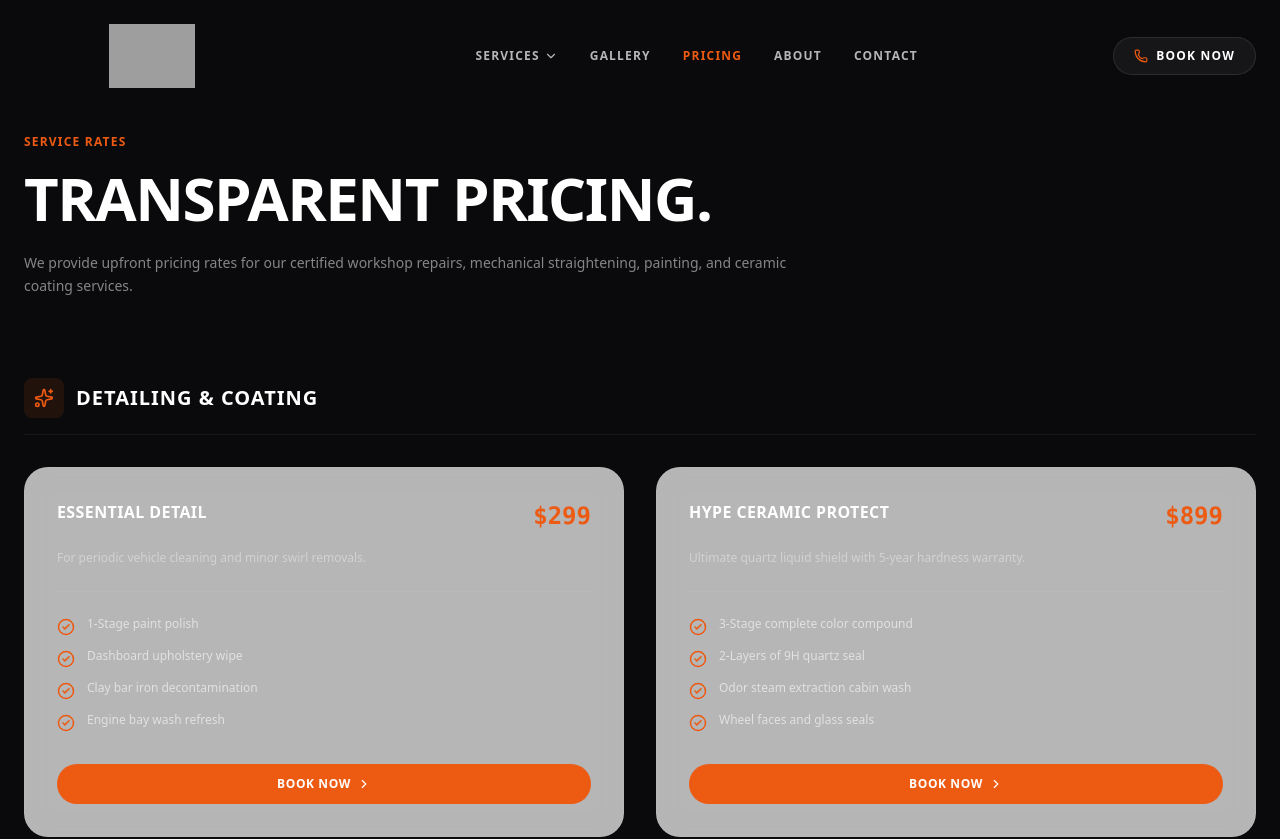
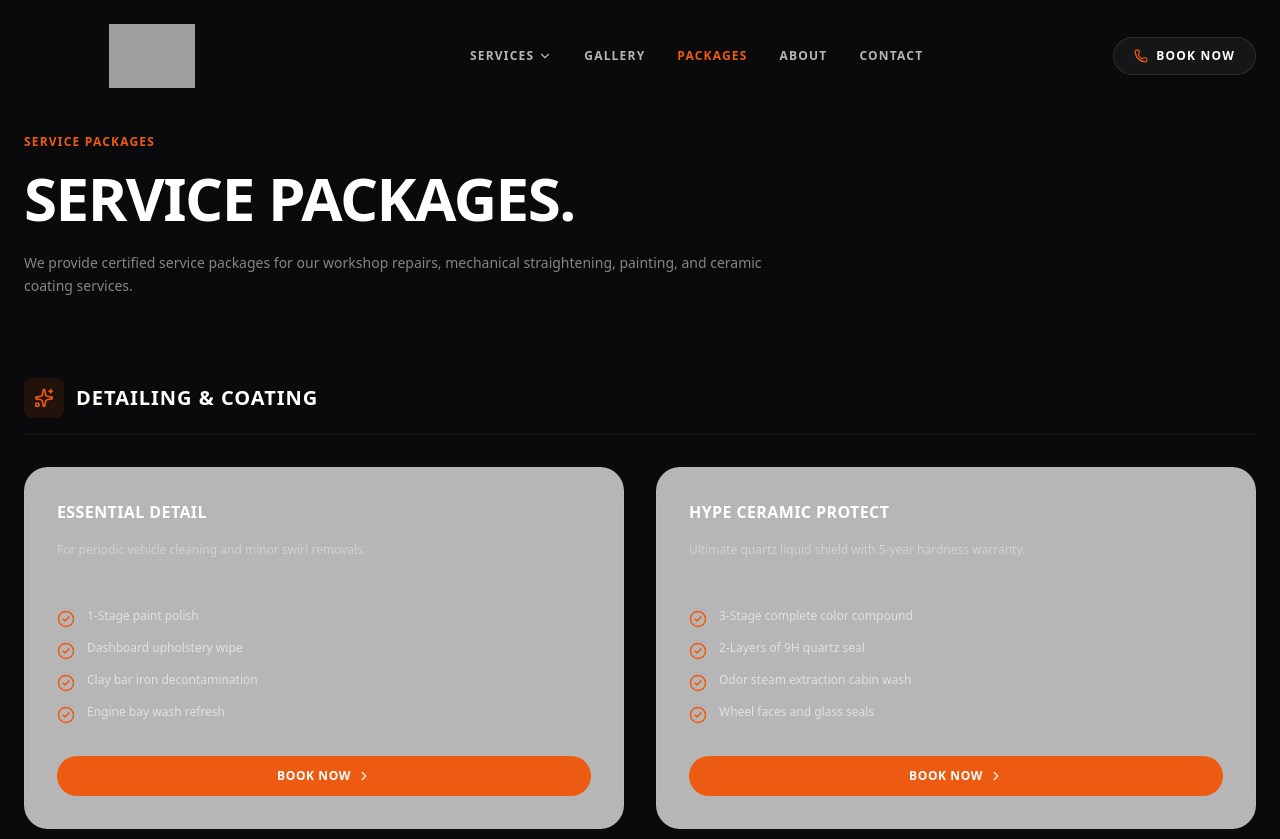
Before and after one commit to kodiacsolutions/hypeautorepairs, a Next.js app: page /pricing in a window 1280 px wide. Shown: the top 839 px of the page. Built offline with nearby package versions, Linux system fonts and the light colour scheme; grey boxes are pictures that could not be loaded.

Commit message:
Remove prices and change pricing menu name to Packages

```diff
--- a/app/components/Footer.tsx
+++ b/app/components/Footer.tsx
@@ -18,7 +18,7 @@ export default function Footer() {
   const quickLinks = [
     { name: "Our Services", href: "/services" },
     { name: "Before & After Gallery", href: "/gallery" },
-    { name: "Service Pricing", href: "/pricing" },
+    { name: "Service Packages", href: "/pricing" },
     { name: "About Workshop", href: "/about" },
     { name: "Book Consultation", href: "/contact" },
   ];
--- a/app/components/Header.tsx
+++ b/app/components/Header.tsx
@@ -26,7 +26,7 @@ export default function Header() {
   const navLinks = [
     { name: "Services", href: "/services", hasSubmenu: true },
     { name: "Gallery", href: "/gallery" },
-    { name: "Pricing", href: "/pricing" },
+    { name: "Packages", href: "/pricing" },
     { name: "About", href: "/about" },
     { name: "Contact", href: "/contact" },
   ];
--- a/app/pricing/page.tsx
+++ b/app/pricing/page.tsx
@@ -38,12 +38,12 @@ export default function PricingPage() {
 
         {/* Header Block */}
         <div className="max-w-3xl mb-20 text-left">
-          <span className="text-xs font-bold text-primary uppercase tracking-widest">Service Rates</span>
+          <span className="text-xs font-bold text-primary uppercase tracking-widest">Service Packages</span>
           <h1 className="text-4xl sm:text-6xl font-black uppercase tracking-tight mt-4 mb-6">
-            Transparent Pricing.
+            Service Packages.
           </h1>
           <p className="text-sm text-white/50 leading-relaxed font-light">
-            We provide upfront pricing rates for our certified workshop repairs, mechanical straightening, painting, and ceramic coating services.
+            We provide certified service packages for our workshop repairs, mechanical straightening, painting, and ceramic coating services.
           </p>
         </div>
 
@@ -77,9 +77,6 @@ export default function PricingPage() {
                           <h3 className="text-base font-bold uppercase tracking-wide text-white">
                             {plan.name}
                           </h3>
-                          <span className="text-2xl font-mono font-black text-primary shrink-0">
-                            {plan.price}
-                          </span>
                         </div>
 
                         <p className="text-xs text-white/40 mb-6 font-light leading-relaxed">
--- a/app/services/[service]/page.tsx
+++ b/app/services/[service]/page.tsx
@@ -380,7 +380,6 @@ export default async function ServiceDetailPage({ params }: PageProps) {
                   <div key={pack.title} className="flex flex-col gap-3">
                     <div className="flex justify-between items-end">
                       <h4 className="text-xs font-bold uppercase tracking-wider text-white/80">{pack.title}</h4>
-                      <span className="text-sm font-mono font-bold text-primary">{pack.price}</span>
                     </div>
                     <ul className="grid gap-1.5 pl-4 border-l border-primary/20">
                       {pack.items.map((item) => (
```
Also changed, not shown: public/sw.js.
